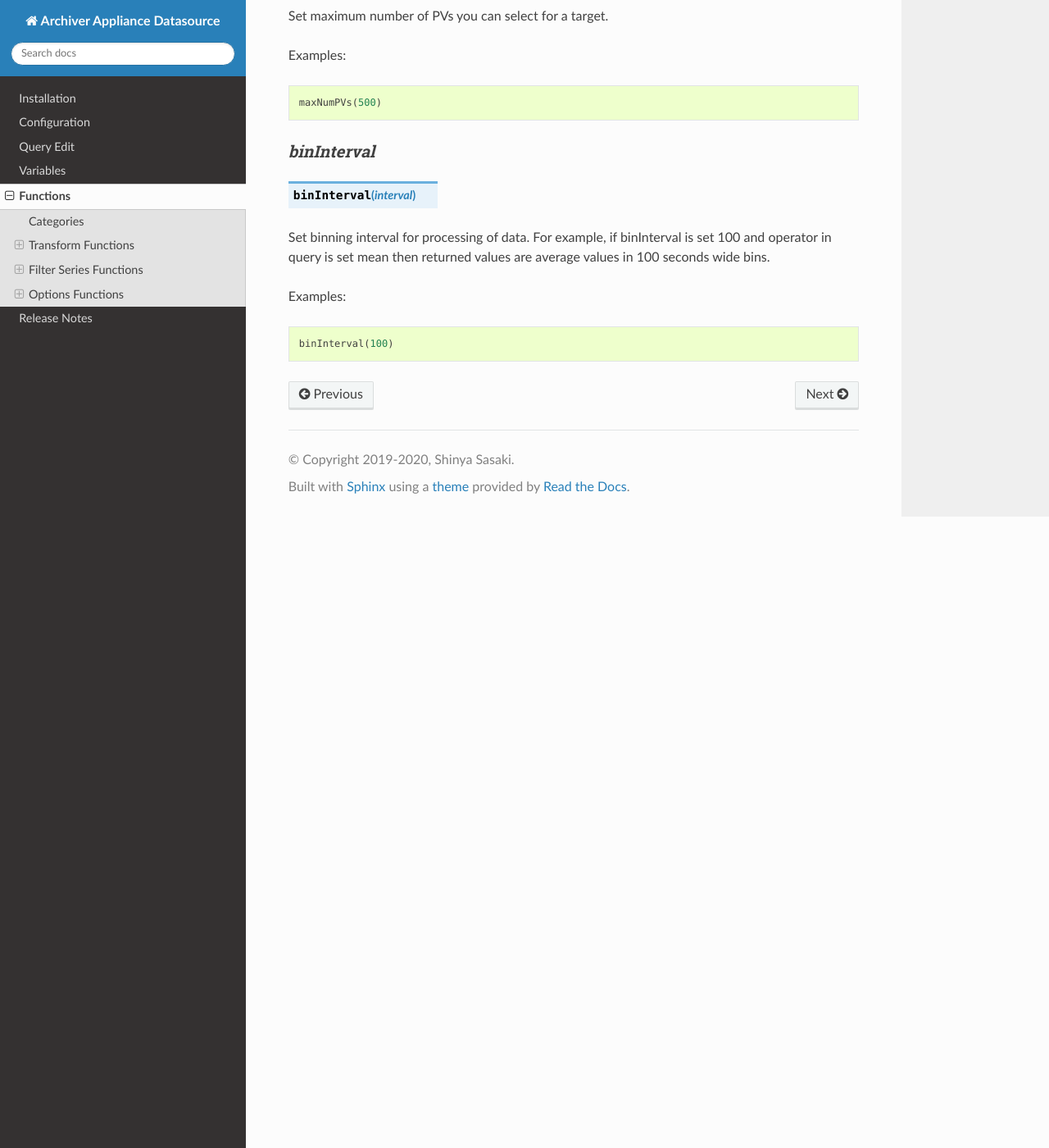
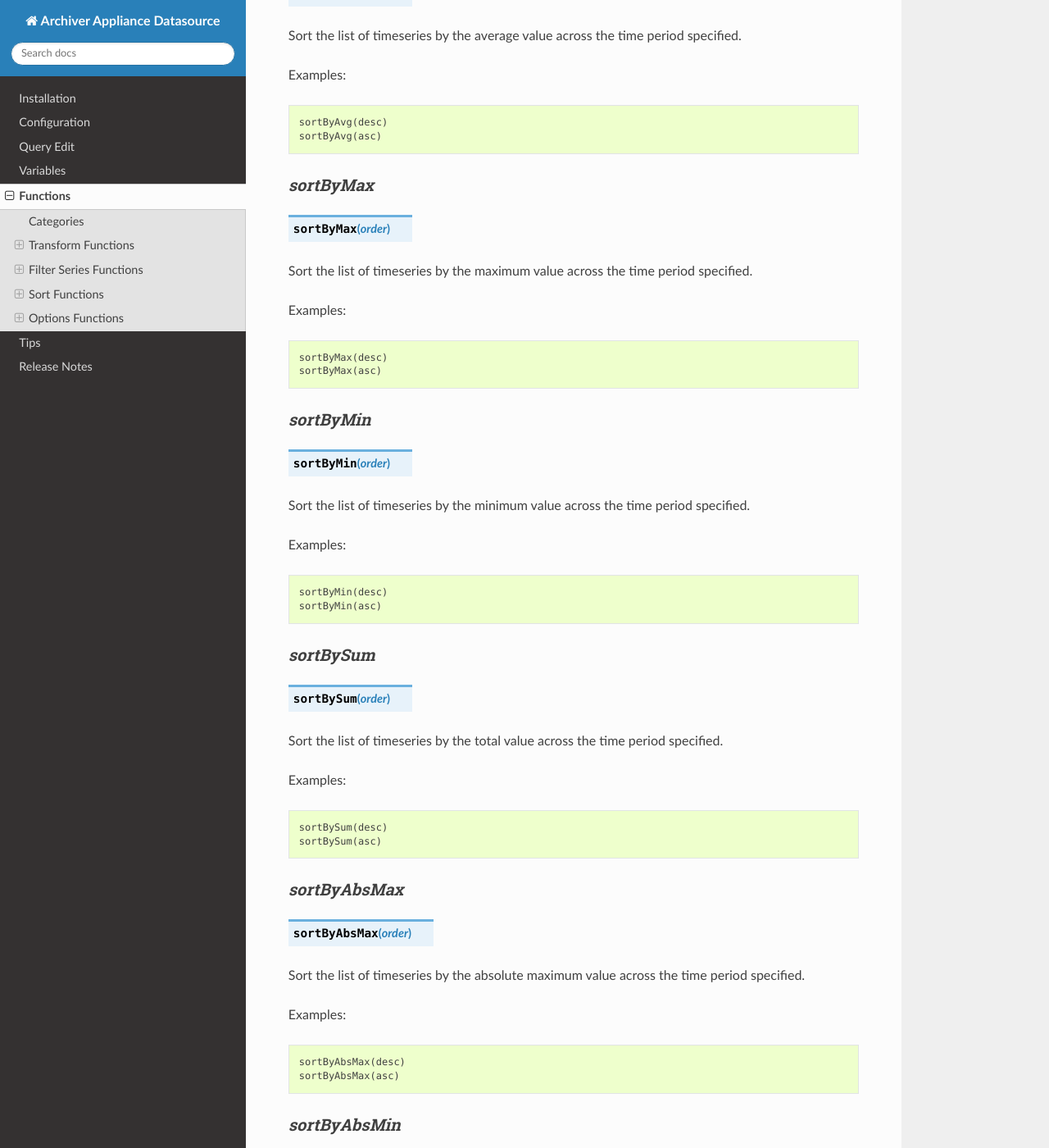
Before and after one commit to sasaki77/archiverappliance-datasource, a Sphinx documentation site: the page built from docs/functions.md, in a window 1280 px wide and 1400 px high, scrolled down 2401 px. Shown: the whole window at 82% size. Built offline with Sphinx 7.4.7 and the Read the Docs theme 2.0.0, drawn with Linux system fonts in a browser that asks for light colours; some of the changed text lies outside the part shown.

Commit message:
Update docs for v1.1.0

````diff
--- a/docs/conf.py
+++ b/docs/conf.py
@@ -37,6 +37,7 @@ extensions = [
     'sphinx.ext.githubpages',
     "sphinx_rtd_theme",
     'recommonmark',
+    'sphinx.ext.autosectionlabel',
 ]
 
 # Add any paths that contain templates here, relative to this directory.
--- a/docs/functions.md
+++ b/docs/functions.md
@@ -4,6 +4,7 @@ Functions are categorized into below groups.
 
 - **Transform:** converts the timeseries datapoints from its datapoint values.
 - **Filter Series:** picks up some series that meet certain condition.
+- **Sort:** sorts the list of timeseries.
 - **Options:** adds option parameters.
 
 ## Transform Functions
@@ -88,6 +89,85 @@ Examples:
 exclude(PV[0-9])
 ```
 
+## Sort Functions
+### _sortByAvg_
+``` function:: sortByAvg(order)
+```
+
+Sort the list of timeseries by the average value across the time period specified.
+
+Examples:
+
+```js
+sortByAvg(desc)
+sortByAvg(asc)
+```
+
+### _sortByMax_
+``` function:: sortByMax(order)
+```
+
+Sort the list of timeseries by the maximum value across the time period specified.
+
+Examples:
+
+```js
+sortByMax(desc)
+sortByMax(asc)
+```
+
+### _sortByMin_
+``` function:: sortByMin(order)
+```
+
+Sort the list of timeseries by the minimum value across the time period specified.
+
+Examples:
+
+```js
+sortByMin(desc)
+sortByMin(asc)
+```
+
+### _sortBySum_
+``` function:: sortBySum(order)
+```
+
+Sort the list of timeseries by the total value across the time period specified.
+
+Examples:
+
+```js
+sortBySum(desc)
+sortBySum(asc)
+```
+
+### _sortByAbsMax_
+``` function:: sortByAbsMax(order)
+```
+
+Sort the list of timeseries by the absolute maximum value across the time period specified.
+
+Examples:
+
+```js
+sortByAbsMax(desc)
+sortByAbsMax(asc)
+```
+
+### _sortByAbsMin_
+``` function:: sortByAbsMin(order)
+```
+
+Sort the list of timeseries by the absolute minimum value across the time period specified.
+
+Examples:
+
+```js
+sortByAbsMin(desc)
+sortByAbsMin(asc)
+```
+
 ## Options Functions
 ### _maxNumPVs_
 ``` function:: maxNumPVs(number)
@@ -113,3 +193,16 @@ Examples:
 ```js
 binInterval(100)
 ```
+
+### _disableAutoRaw_
+``` function:: disableAutoRaw(boolean)
+```
+
+Disable auto raw fueature.
+
+Examples:
+
+```js
+disableAutoRaw(true)
+disableAutoRaw(false)
+```
--- a/docs/index.rst
+++ b/docs/index.rst
@@ -31,4 +31,5 @@ Documentation
    query
    variables
    functions
+   tips
    releases
````
Also changed, not shown: docs/releases.md (+6 -0 lines), docs/tips.md (added, +10 -0 lines).
